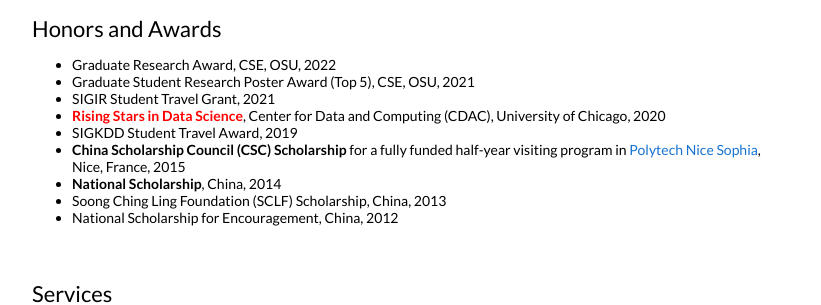
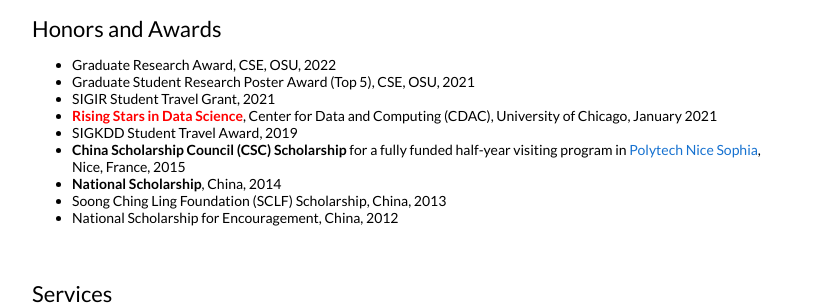
Before and after one commit to zhenwang9102/zhenwang9102.github.io, a Jekyll site: the page built from _posts/2019-06-02-venue.markdown, in a window 1280 px wide and 900 px high, scrolled down 2238 px. Shown: the part 273-578 px from the top of the window, without its empty margins (228-1049 px from the left). Built offline with Jekyll 4.4.1, drawn with Linux system fonts in a browser that asks for light colours.

Commit message:
Update default.html

```diff
--- a/_layouts/default.html
+++ b/_layouts/default.html
@@ -371,7 +371,7 @@
                   SIGIR Student Travel Grant, 2021
                 </li>
                 <li>
-                  <a href="https://datascience.uchicago.edu/rising-stars-alumni/" style="color:red"><b>Rising Stars in Data Science</b></a>, Center for Data and Computing (CDAC), University of Chicago, 2020
+                  <a href="https://datascience.uchicago.edu/rising-stars-alumni/" style="color:red"><b>Rising Stars in Data Science</b></a>, Center for Data and Computing (CDAC), University of Chicago, January 2021
                 </li>
                 <li>
                   SIGKDD Student Travel Award, 2019
```
